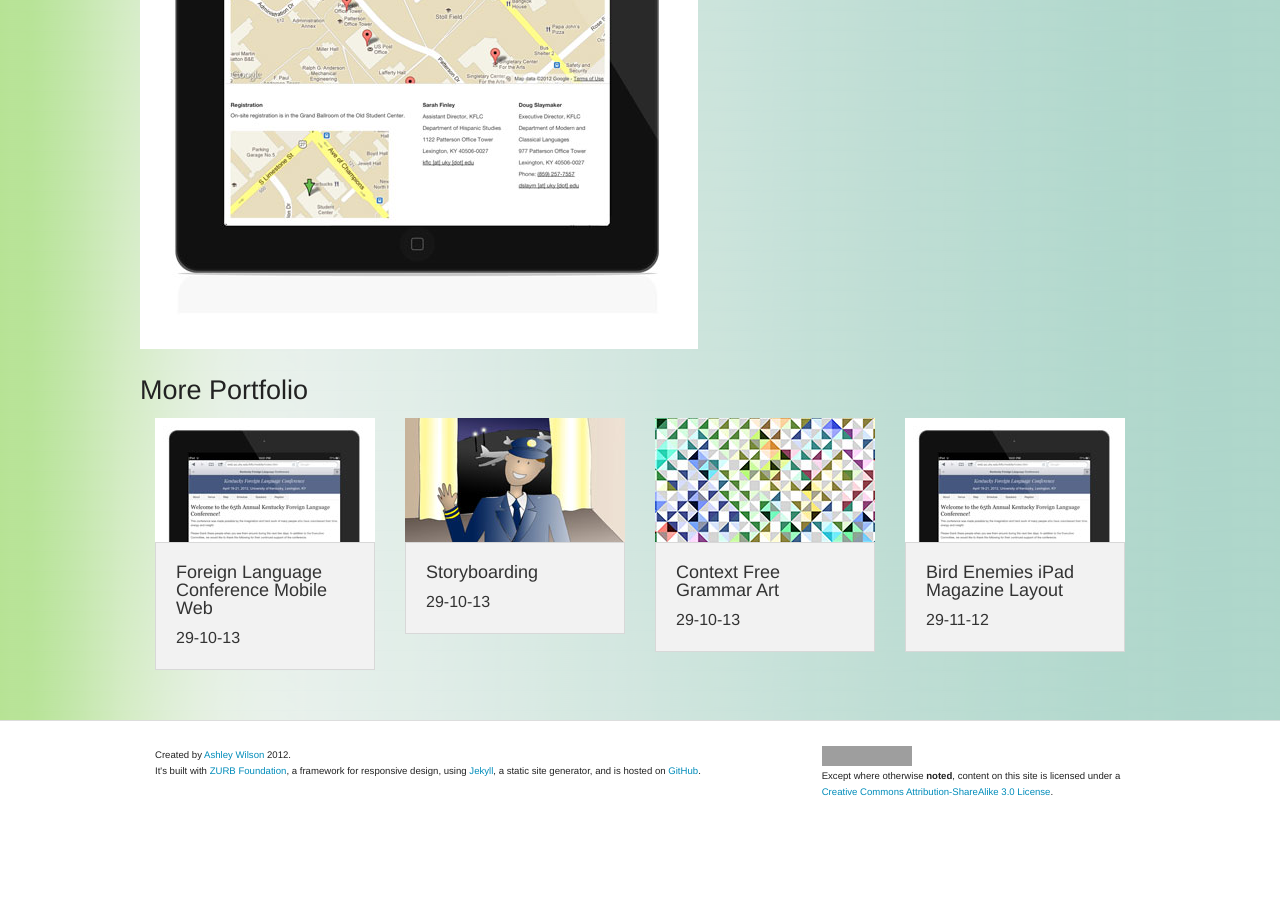
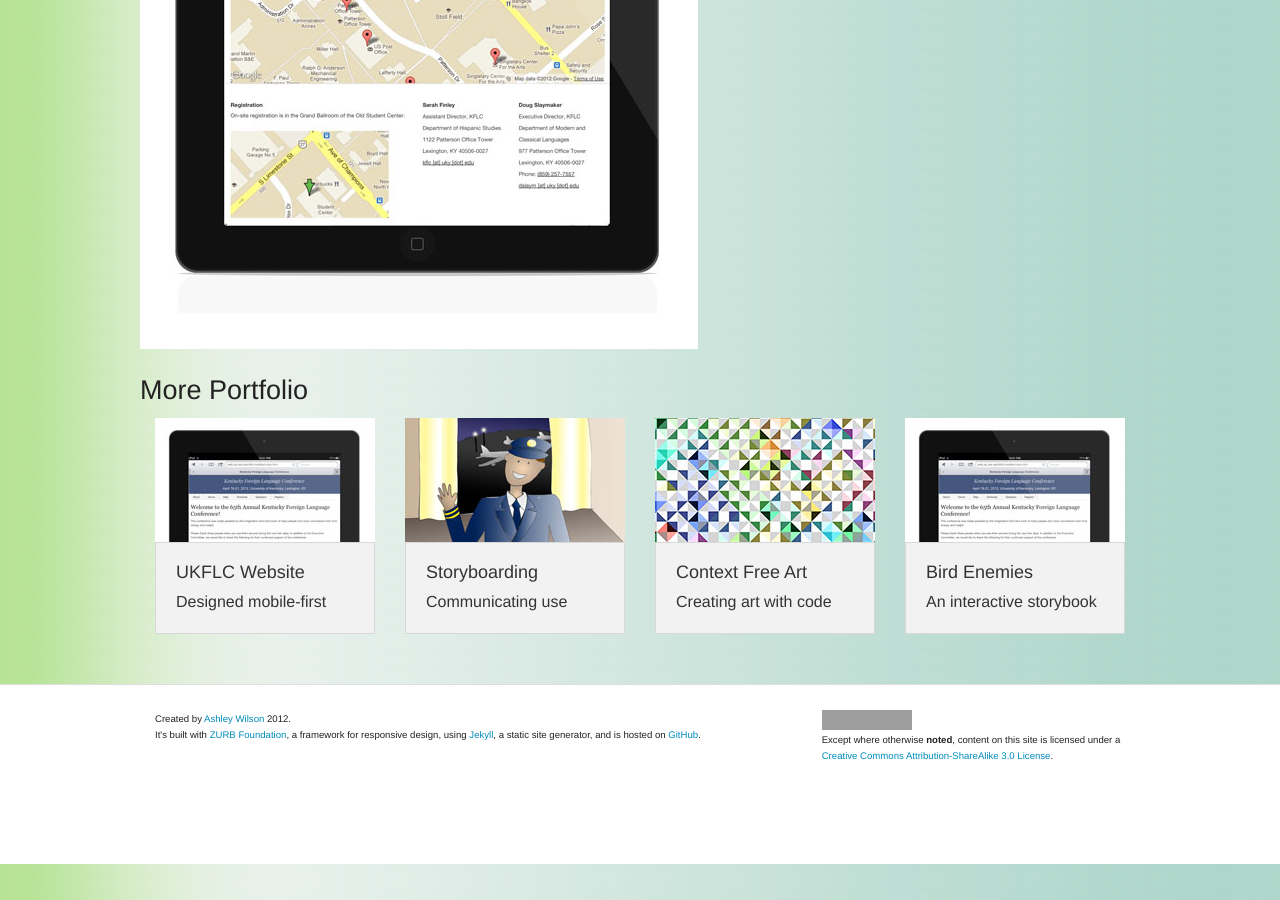
Before and after one commit to ashleybot/ashleybot.github.com, a Jekyll site: the page built from portfolio/_posts/2013-10-29-uky-flc.md, in a window 1280 px wide and 900 px high, scrolled down 2709 px. Built offline with Jekyll 4.4.1, drawn with Linux system fonts in a browser that asks for light colours; some of the changed text lies outside the part shown; grey boxes are pictures that could not be loaded.

Commit message:
added blurbs

```diff
--- a/_includes/portfolio_menu.html
+++ b/_includes/portfolio_menu.html
@@ -9,7 +9,7 @@
             </a>
             <div class="panel">
               <h5>{{ post.title }}</h5>
-              <h6 class="subheader">{{ post.date | date: "%d-%m-%y" }}</h6>
+              <h6 class="subheader">{{ post.blurb }}</h6>
             </div>
           </div>
         </li>
--- a/portfolio/_posts/2012-11-29-birdenemies.html
+++ b/portfolio/_posts/2012-11-29-birdenemies.html
@@ -1,10 +1,11 @@
 ---
 layout: empty
-title: Bird Enemies iPad Magazine Layout
+title: Bird Enemies
 description: Ashley Greer's Portfolio, a usability advocate and programmer in Lexington, KY.
 keywords: portfolio,ashley,greer,ashleygreer,lexington,kentucky,ky
 permalink: /portfolio/BirdEnemies.html
 thumbnail: /portfolio/images/uk_flc/ipad_homepage_thumbnail.jpg
+blurb: An interactive storybook
 ---
 
   <head>
--- a/portfolio/_posts/2013-10-29-context-free.html
+++ b/portfolio/_posts/2013-10-29-context-free.html
@@ -1,10 +1,11 @@
 ---
 layout: portfolio
-title: Context Free Grammar Art
+title: Context Free Art
 description: Ashley Greer's Portfolio, a usability advocate and programmer in Lexington, KY.
 keywords: portfolio,ashley,greer,ashleygreer,lexington,kentucky,ky
 permalink: /portfolio/context-free.html
 thumbnail: /portfolio/images/context_free/triangles_thumbnail.jpg
+blurb: Creating art with code
 ---
 
 <h2> {{ page.title }} </h2>
--- a/portfolio/_posts/2013-10-29-storyboards.md
+++ b/portfolio/_posts/2013-10-29-storyboards.md
@@ -5,6 +5,7 @@ description: Ashley Greer's Portfolio, a usability advocate and programmer in Le
 keywords: portfolio,ashley,greer,ashleygreer,lexington,kentucky,ky
 permalink: /portfolio/storyboards.html
 thumbnail: /portfolio/images/storyboards/family_airport_thumbnail.jpg
+blurb: Communicating use
 ---
 
 ## {{ page.title }}
--- a/portfolio/_posts/2013-10-29-uky-flc.md
+++ b/portfolio/_posts/2013-10-29-uky-flc.md
@@ -1,10 +1,11 @@
 ---
 layout: portfolio
-title: Foreign Language Conference Mobile Web
+title: UKFLC Website
 description: Ashley Greer's Portfolio, a usability advocate and programmer in Lexington, KY.
 keywords: portfolio,ashley,greer,ashleygreer,lexington,kentucky,ky
 permalink: /portfolio/uky-flc.html
 thumbnail: /portfolio/images/uk_flc/ipad_homepage_thumbnail.jpg
+blurb: Designed mobile-first
 ---
 
 
```
